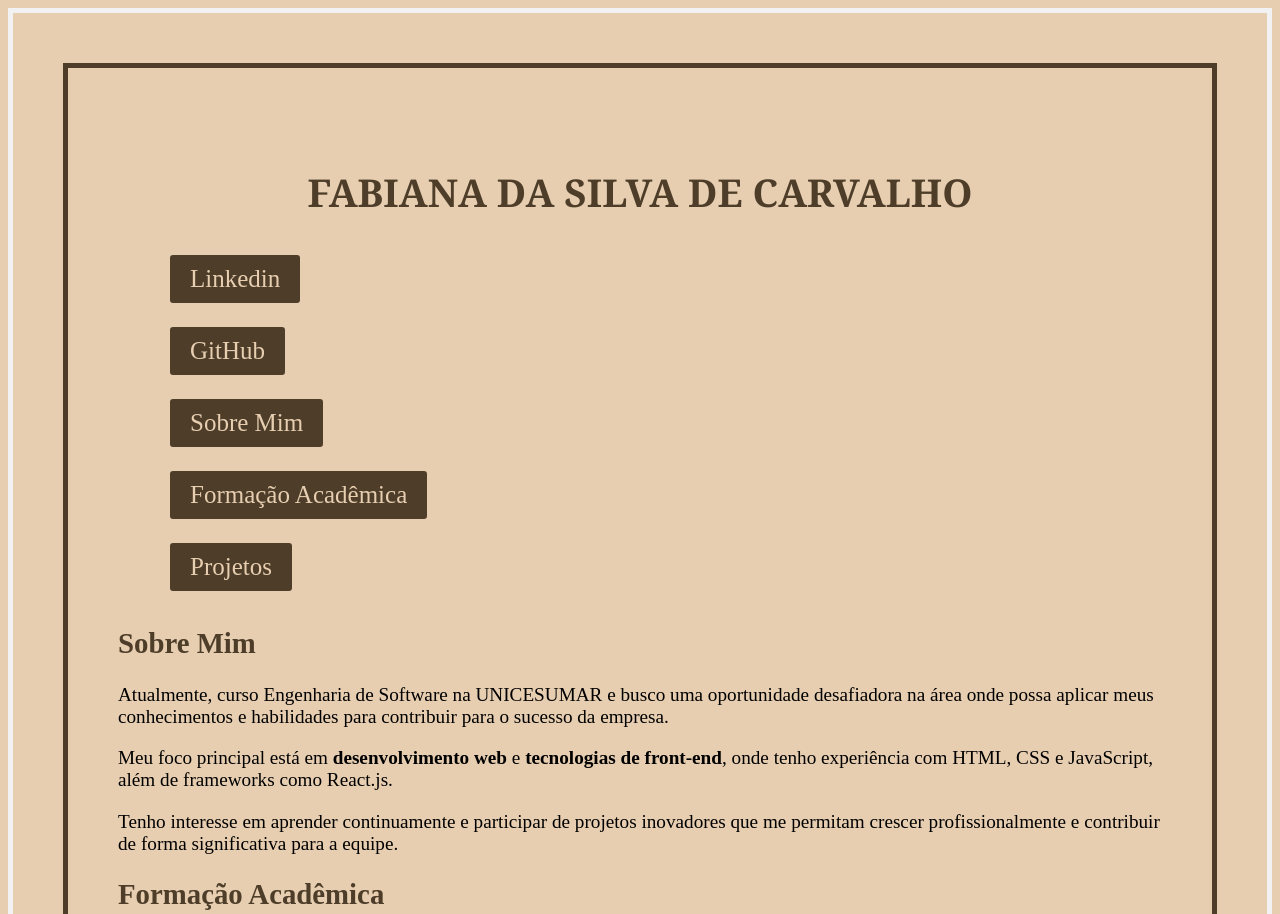
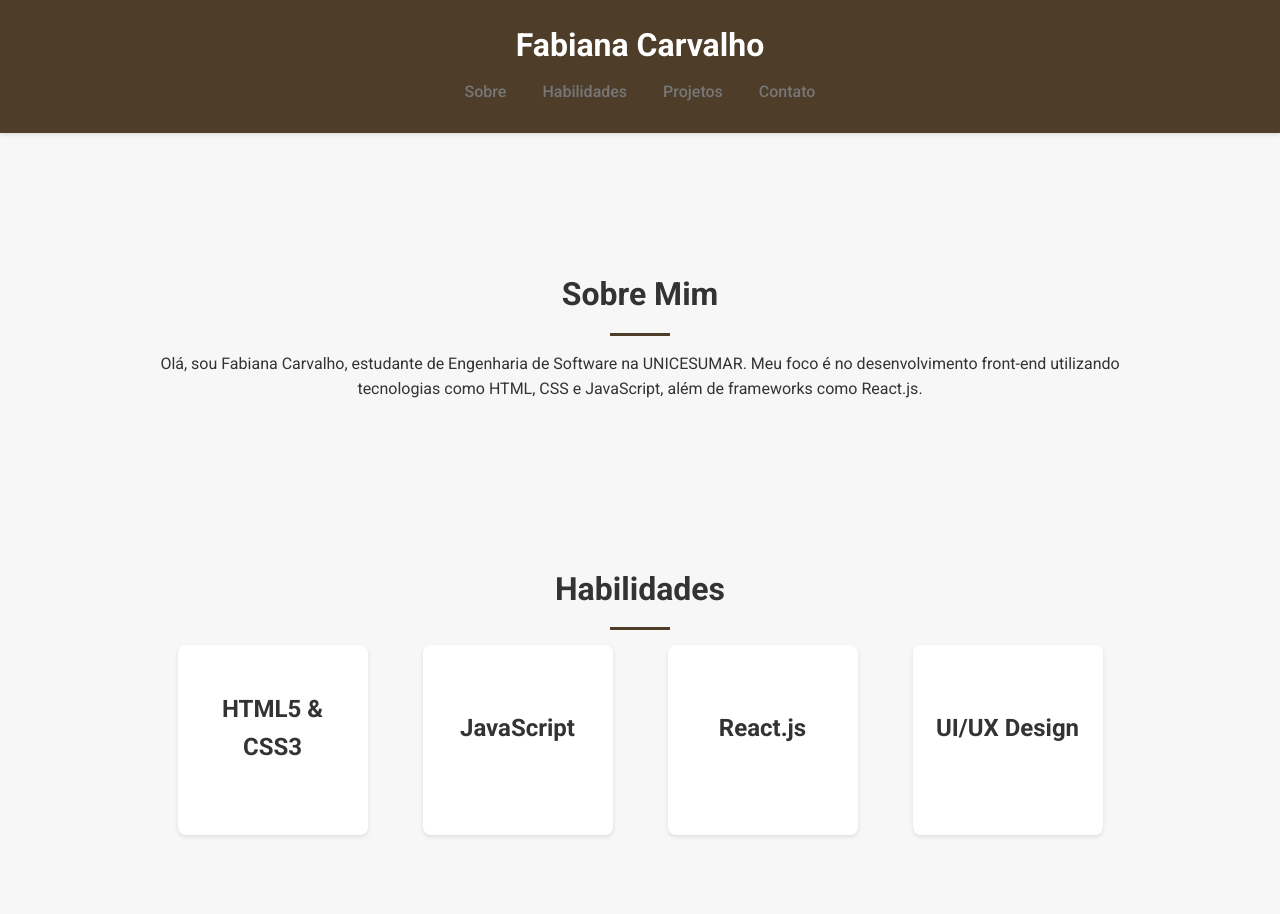
Before and after one commit to Fabianacs1/Portifolio_fabi, a plain HTML site: page index.html in a window 1280 px wide. Shown: the top 914 px of the page. Drawn offline with nearby package versions, Linux system fonts and the light colour scheme; no server answers.

Commit message:
Add files via upload

```diff
--- a/index.html
+++ b/index.html
@@ -1,126 +1,79 @@
+<!DOCTYPE html>
 <html lang="en">
 <head>
     <meta charset="UTF-8">
     <meta name="viewport" content="width=device-width, initial-scale=1.0">
-    <title>Portifolio</title>
-    <link rel="stylesheet" type="text/css" href="style.css" />
-    <style>
-.div1 {
-    font-family: 'Times New Roman', Times, serif;
-    font-size: larger;
-    border: 5px solid rgb(77, 61, 41) ;
-    padding: 50px;
-}
-h1 {
-    font-family: Cambria, Cochin, Georgia, Times, 'Times New Roman', serif;
-    color: rgb(77, 61, 41);
-    text-align: center;
-}
-h2 {
-    font-family: 'Times New Roman', Times, serif;
-    color: rgb(77, 61, 41) ;
-}
-.button, a {
-    display: inline-block;
-    padding: 10px 20px;
-    margin: 10px;
-    font-size: 25px;
-    cursor: pointer;
-    text-align: center;
-    text-decoration: none;
-    border: 2px solid rgb(231, 206, 177);
-    border-radius: 5px;
-    color: rgb(231, 206, 177);
-    background-color: rgb(77, 61, 41);
-    font-family: 'Times New Roman', Times, serif;
-    cursor: pointer;
-    transition: background-color 0.3s ease;
-}
-body {
-    background-color: rgb(231, 206, 177);
-    font-family: Cambria, Cochin, Georgia, Times, 'Times New Roman', serif;
-    border: 5px solid rgb(243, 242, 242);
-    padding: 50px;
-}
-  .button:hover {
-    background-color: #2980b9;
-}
-.a:hover {
-    background-color: #2980b9;
-}
-      </style>
+    <title>Portfólio</title>
+    <link rel="stylesheet" href="style.css">
+    <link rel="preconnect" href="https://fonts.gstatic.com">
+    <link href="https://fonts.googleapis.com/css2?family=Roboto:wght@300;400;500;700&display=swap" rel="stylesheet">
+    <link rel="stylesheet" href="https://cdnjs.cloudflare.com/ajax/libs/font-awesome/5.15.3/css/all.min.css">
+    <link rel="stylesheet" href="https://unpkg.com/purecss@2.0.6/build/pure-min.css">
 </head>
 <body>
-    <div class="div1">
-        <br><h1>FABIANA DA SILVA DE CARVALHO</h1>
-         <div class="Seções">
-            <ul id="menu">
-                <a href="https://www.linkedin.com/in/fabiana-carvalho-211451219">Linkedin</a><br>
-                <a href="https://github.com/Fabianacs1/">GitHub</a><br>
-                <button class="button" onclick="window.location.href='#seção-item1'">Sobre Mim</button><br>
-                <button class="button" onclick="window.location.href='#seção-item2'">Formação Acadêmica</button><br>
-                <button class="button" onclick="window.location.href='#seção-item3'">Projetos</button><br>
+    <header class="header">
+        <div class="container">
+            <h1 class="logo">Fabiana Carvalho</h1>
+            <nav class="nav">
+                <ul class="nav__list pure-menu-list">
+                    <li class="nav__item pure-menu-item"><a href="#about" class="nav__link pure-menu-link button">Sobre</a></li>
+                    <li class="nav__item pure-menu-item"><a href="#skills" class="nav__link pure-menu-link button">Habilidades</a></li>
+                    <li class="nav__item pure-menu-item"><a href="#projects" class="nav__link pure-menu-link button">Projetos</a></li>
+                    <li class="nav__item pure-menu-item"><a href="#contact" class="nav__link pure-menu-link button">Contato</a></li>
                 </ul>
+            </nav>
         </div>
-        <div class="div2">
-     <div id="seção-item1">
-         <h2>Sobre Mim</h2>
+    </header>
+
+    <main class="main">
+        <section id="about" class="section about">
+            <div class="container">
+                <h2 class="section__title">Sobre Mim</h2>
+                <p>Olá, sou Fabiana Carvalho, estudante de Engenharia de Software na UNICESUMAR. Meu foco é no desenvolvimento front-end utilizando tecnologias como HTML, CSS e JavaScript, além de frameworks como React.js.</p>
             </div>
-     <div class="TextoSobre">
-         <p>Atualmente, curso Engenharia de Software na UNICESUMAR e busco uma oportunidade desafiadora na área onde possa aplicar meus conhecimentos e habilidades para contribuir para o sucesso da empresa.</p>
-         <p>Meu foco principal está em <strong>desenvolvimento web</strong> e <strong>tecnologias de front-end</strong>, onde tenho experiência com HTML, CSS e JavaScript, além de frameworks como React.js.</p>
-         <p>Tenho interesse em aprender continuamente e participar de projetos inovadores que me permitam crescer profissionalmente e contribuir de forma significativa para a equipe.</p>
+        </section>
+
+        <section id="skills" class="section skills">
+            <div class="container">
+                <h2 class="section__title">Habilidades</h2>
+                <div class="skills__grid">
+                    <div class="skill">
+                        <h3 class="skill__title">HTML5 & CSS3</h3>
+                        <div class="skill__bar html"></div>
                     </div>
-     <div class="div3">
-         <div id="seção-item2">
-             <h2>Formação Acadêmica</h2>
+                    <div class="skill">
+                        <h3 class="skill__title">JavaScript</h3>
+                        <div class="skill__bar js"></div>
                     </div>
-         <div class="TextoSobre">
-             CIEE (2017 - 2019)<br>
-             Participei de um programa de aprendizagem em serviços administrativos, acumulando 572 horas de experiência prática e aprimorando minhas habilidades nessa área.<br><br>
-             UPGRADE INFORMÁTICA (2018)<br>
-             Aprimorei minhas habilidades em ferramentas essenciais para o dia a dia profissional, como Excel, PowerPoint, Word, Internet e Mídias.<br><br>
-             BACHAREL EM ENGENHARIA DE SOFTWARE - UNICESUMAR (Em andamento - 2027)<br>
-             Curso em andamento, com grande interesse na área e busca constante por conhecimento e aperfeiçoamento profissional.
+                    <div class="skill">
+                        <h3 class="skill__title">React.js</h3>
+                        <div class="skill__bar react"></div>
                     </div>
-         <div class="div4">
-             <div id="seção-item3">
-                 <h2>Projetos</h2>
-             </div>
-             <div id="seção-item4"><ul>
-                 <h3>To Do List</h3>
-                 A atividade modelo Aplicada pelo professor de Front End consistia em uma aplicação do tipo TODO list, que simula uma lista de tarefas a serem realizadas, conforme uma tarefa é realizada um estilo é aplicado para riscar a palavra. O objetivo consistia em construir essa mesma estrutura e adicionar as seguintes funcionalidades:<br><br>
-             1) Editar um texto (tarefa) já criado e atualizar isso na lista de tarefas do usuário.<br>
-             2) Criar uma opção (botão ou outra estrutura) que permita o usuário ocultar uma tarefa da lista, mas essa ação só pode ser feita com tarefas na concluídas.<br>
-             3) Criar uma estrutura de estilização (sem biblioteca adicionais) para deixar a aplicação mais bonita e criativa.<br>
-             4) Criar um repositório no GitHub e postar os arquivos no repositório e responder esse fórum com o link do seu repositório implementado.<br>
-             <a href="https://github.com/Fabianacs1/to_do_list.git"/>ToDoList</a><br>
-                 <h3>Gestão de Notas</h3>
-                 Foi proposto trabalho em grupo onde deveriamos desenvolver um  sistema de gestão escolar, que permitirá o cadastro de alunos, o registro de suas notas ao longo do semestre,
-                 o cálculo automático de médias e a determinação do status de aprovação de cada estudante. Com os seguintes requisitos:<br>
-    Cadastro de Alunos<br>
-    Cadastro de Notas<br>
-    Armazenamento com LocalStorage<br>
-    Cálculo de Médias<br>
-    Status de Aprovação<br>
-    Exibição em Tabela HTML<br>
-    <a href="https://github.com/PhCalegari/Trabalho_nota_aluno.git"/>Gestão de Notas</a><br>
-                </ul>
-   <script>
-       document.addEventListener("DOMContentLoaded", function() {
-           const buttons = document.querySelectorAll('.button');
-           buttons.forEach(button => {
-               button.addEventListener('mouseover', function() {
-                   this.style.backgroundColor = '#2980b9';
-               });
-               button.addEventListener('mouseout', function() {
-                   this.style.backgroundColor = '#3498db';
-               });
-           });
-       });
-     </script>
-
+                    <div class="skill">
+                        <h3 class="skill__title">UI/UX Design</h3>
+                        <div class="skill__bar uiux"></div>
                     </div>
                 </div>
             </div>
+        </section>
+
+        <section id="projects" class="section projects">
+            <div class="container">
+                <h2 class="section__title">Projetos</h2>
+                <div class="projects__grid pure-g" id="github-repos-list">
                 </div>
+            </div>
+        </section>
+
+        <section id="contact" class="section contact">
+            <div class="container">
+                <h2 class="section__title">Contato</h2>
+                <a href="https://www.linkedin.com/in/fabiana-carvalho-211451219/" class="button"><i class="fab fa-linkedin"></i> LinkedIn</a>
+                <a href="https://github.com/Fabianacs1" class="button"><i class="fab fa-github"></i> GitHub</a>
+            </div>
+        </section>
+    </main>
+
+    <script src="script.js"></script>
+</body>
+</html>
--- /dev/null
+++ b/script.js
@@ -0,0 +1,110 @@
+document.addEventListener("DOMContentLoaded", function() {
+    const username = 'Fabianacs1';
+    const token = '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';
+
+
+    const links = document.querySelectorAll('.nav__link');
+
+    links.forEach(link => {
+        link.addEventListener('click', function(event) {
+            event.preventDefault();
+            const targetId = this.getAttribute('href').substring(1);
+            const targetSection = document.getElementById(targetId);
+
+            if (targetSection) {
+                targetSection.scrollIntoView({ behavior: 'smooth' });
+            }
+        });
+    });
+
+    const sections = document.querySelectorAll('.section');
+
+    const revealSection = () => {
+        const windowHeight = window.innerHeight;
+
+        sections.forEach(section => {
+            const sectionTop = section.getBoundingClientRect().top;
+
+            if (sectionTop < windowHeight) {
+                section.classList.add('section--show');
+            }
+        });
+    };
+
+    window.addEventListener('scroll', revealSection);
+    revealSection();
+
+    const setActiveLink = () => {
+        let current = '';
+
+        sections.forEach(section => {
+            const sectionTop = section.offsetTop;
+            const sectionHeight = section.clientHeight;
+
+            if (pageYOffset >= sectionTop - sectionHeight / 3) {
+                current = section.getAttribute('id');
+            }
+        });
+
+        links.forEach(link => {
+            link.classList.remove('active');
+            if (link.getAttribute('href').substring(1) === current) {
+                link.classList.add('active');
+            }
+        });
+    };
+
+    window.addEventListener('scroll', setActiveLink);
+    setActiveLink();
+
+    const projects = [
+        {
+            name: "Gestão de Notas",
+            description: "Projeto em grupo de sistema para gestão de notas escolares utilizando HTML, CSS e JavaScript.",
+            url: "https://github.com/PhCalegari/Trabalho_nota_aluno.git"
+        },
+        {
+            name: "Animal Finder",
+            description: "Projeto em grupo de sistema para encontrar animais utilizando HTML, CSS e JavaScript.",
+            url: "https://github.com/PhCalegari/AnimalFinderAEP.git"
+        }
+    ];
+
+    fetch(`https://api.github.com/users/${username}/repos`, {
+        headers: {
+            Authorization: `token ${token}`
+        }
+    })
+    .then(response => {
+        if (!response.ok) {
+            throw new Error(`Erro ao buscar repositórios: ${response.status} - ${response.statusText}`);
+        }
+        return response.json();
+    })
+    .then(repos => {
+        const reposList = document.getElementById('github-repos-list');
+
+        projects.forEach(project => {
+            const projectItem = document.createElement('div');
+            projectItem.className = 'project pure-u-1 pure-u-md-1-2';
+            projectItem.innerHTML = `
+                <h3 class="project__title">${project.name}</h3>
+                <p class="project__description">${project.description}</p>
+                <a href="${project.url}" target="_blank" class="project__link button">Ver Projeto</a>
+            `;
+            reposList.appendChild(projectItem);
+        });
+
+        repos.forEach(repo => {
+            const repoItem = document.createElement('div');
+            repoItem.className = 'project pure-u-1 pure-u-md-1-2';
+            repoItem.innerHTML = `
+                <h3 class="project__title">${repo.name}</h3>
+                <p class="project__description">${repo.description || 'Sem descrição'}</p>
+                <a href="${repo.html_url}" target="_blank" class="project__link button">Ver Projeto</a>
+            `;
+            reposList.appendChild(repoItem);
+        });
+    })
+    .catch(error => console.error('Erro ao buscar repositórios do GitHub:', error));
+});
--- /dev/null
+++ b/style.css
@@ -0,0 +1,181 @@
+
+@import url('https://cdnjs.cloudflare.com/ajax/libs/normalize/8.0.1/normalize.min.css');
+
+body {
+    font-family: 'Roboto', sans-serif;
+    background-color: #f7f7f7;
+    color: #333;
+    line-height: 1.6;
+    overflow-x: hidden;
+}
+
+.container {
+    max-width: 960px;
+    margin: 0 auto;
+    padding: 0 20px;
+}
+
+.header {
+    background-color: #4d3d29;
+    color: #fff;
+    padding: 20px 0;
+    text-align: center;
+    box-shadow: 0 2px 4px rgba(0,0,0,0.1);
+}
+
+.header .logo {
+    font-size: 2rem;
+    margin: 0;
+}
+
+.nav__list {
+    list-style-type: none;
+    padding: 0;
+    text-align: center;
+    margin-top: 20px;
+}
+
+.nav__item {
+    display: inline-block;
+    margin: 0 10px;
+}
+
+.nav__link {
+    color: #fff;
+    text-decoration: none;
+    font-weight: 500;
+    font-size: 1.2rem;
+    transition: color 0.3s ease;
+}
+
+.nav__link:hover {
+    color: #2980b9;
+}
+
+.main {
+    padding: 50px 0;
+}
+
+.section__title {
+    font-size: 2rem;
+    margin-bottom: 30px;
+    text-align: center;
+    position: relative;
+}
+
+.section__title::after {
+    content: '';
+    display: block;
+    width: 60px;
+    height: 3px;
+    background-color:  #4d3d29;
+    position: absolute;
+    bottom: -15px;
+    left: 50%;
+    transform: translateX(-50%);
+}
+
+.section {
+    padding: 60px 0;
+    text-align: center;
+    position: relative;
+    opacity: 0;
+    transform: translateY(50px);
+    transition: opacity 0.6s ease, transform 0.6s ease;
+}
+
+.section--show {
+    opacity: 1;
+    transform: translateY(0);
+}
+
+.skills__grid {
+    display: grid;
+    grid-template-columns: repeat(auto-fit, minmax(200px, 1fr));
+    gap: 20px;
+    justify-items: center;
+    margin-top: 30px;
+}
+
+.skill {
+    background-color: #fff;
+    padding: 20px;
+    border-radius: 8px;
+    box-shadow: 0 2px 4px rgba(0,0,0,0.1);
+    transition: transform 0.3s ease;
+    text-align: center;
+    width: 150px;
+    height: 150px;
+    display: flex;
+    flex-direction: column;
+    justify-content: center;
+}
+
+.skill:hover {
+    transform: translateY(-5px);
+}
+
+.skill__title {
+    margin-top: 0;
+    font-size: 1.5rem;
+}
+
+.projects__grid {
+    margin-top: 30px;
+}
+
+.project {
+    background-color: #fff;
+    padding: 20px;
+    border-radius: 8px;
+    box-shadow: 0 2px 4px rgba(0,0,0,0.1);
+    transition: transform 0.3s ease;
+}
+
+.project:hover {
+    transform: translateY(-5px);
+}
+
+.project__title {
+    font-size: 1.5rem;
+    margin-top: 0;
+}
+
+.project__link {
+    color: #fff;
+    text-decoration: none;
+    font-weight: 500;
+    display: inline-block;
+    padding: 10px 20px;
+    background-color: #4d3d29;
+    ;
+    border-radius: 5px;
+    transition: background-color 0.3s ease;
+}
+
+.project__link:hover {
+    background-color: #1f6399;
+}
+
+.button {
+    display: inline-block;
+    padding: 10px 20px;
+    font-size: 1rem;
+    color: #fff;
+    background-color: #4d3d29;
+    ;
+    border-radius: 5px;
+    text-decoration: none;
+    transition: background-color 0.3s ease;
+    border: none;
+}
+
+.button:hover {
+    background-color: #1f6399;
+    cursor: pointer;
+}
+
+.nav__link.active {
+    color: #2980b9;
+    font-weight: bold;
+}
```
Lines whose indentation alone changed are shown as unchanged.
